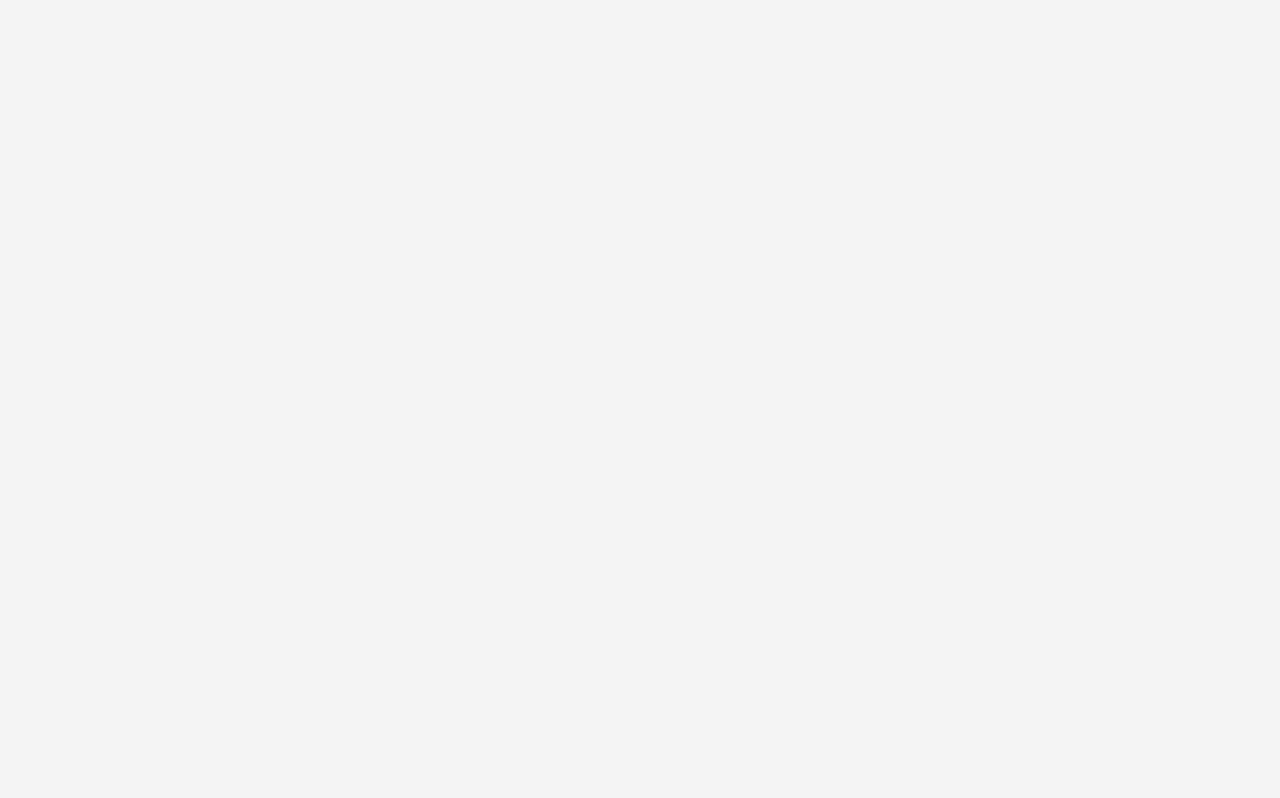
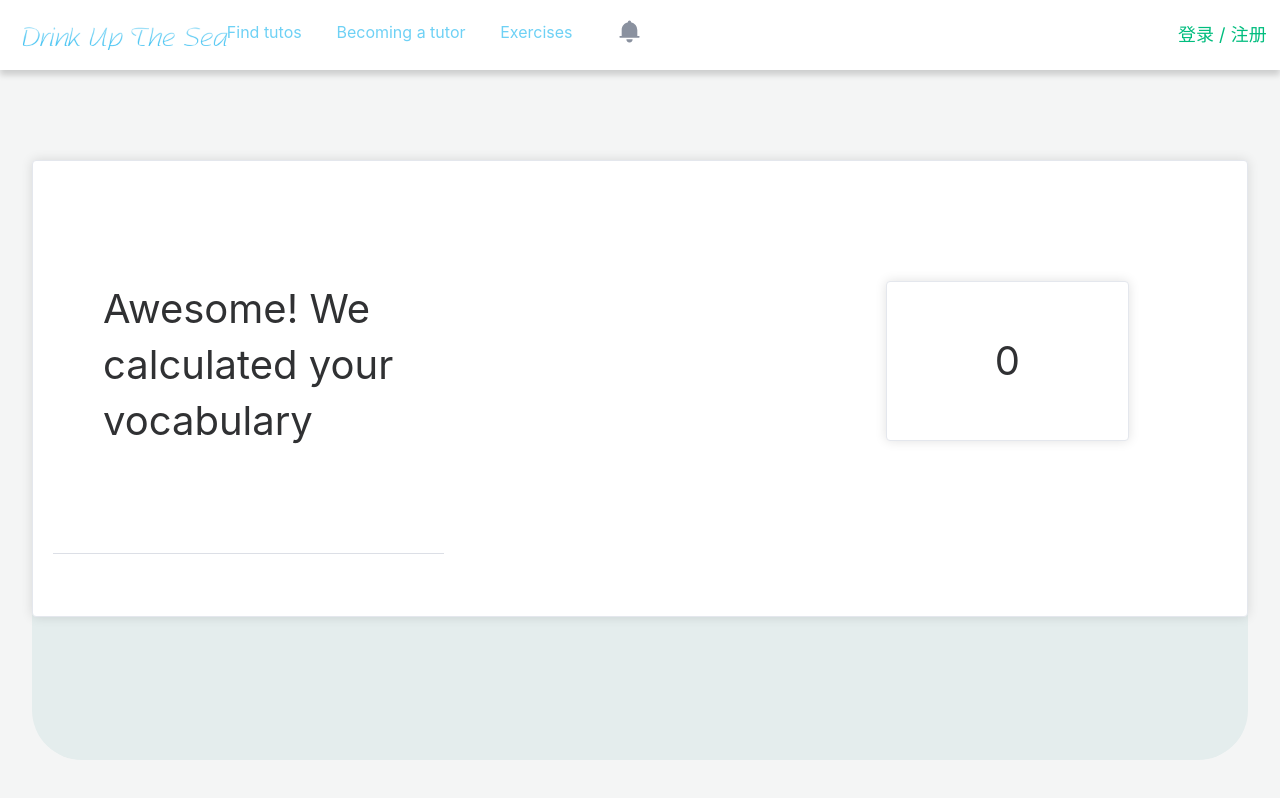
Before and after one commit to Bin-lin-rgb/course_design, a Vue app in the folder frontend/: page /resulthash in a window 1280 px wide. Before the commit this address had no page. Built offline with nearby package versions, Linux system fonts and the light colour scheme; no server answers.

Commit message:
frontend

```diff
--- a/frontend/components.d.ts
+++ b/frontend/components.d.ts
@@ -10,10 +10,12 @@ declare module '@vue/runtime-core' {
     ArticleItem: typeof import('./src/components/common/ArticleItem.vue')['default']
     ASpace: typeof import('@arco-design/web-vue')['Space']
     CommHeader: typeof import('./src/components/common/CommHeader.vue')['default']
+    ElAside: typeof import('element-plus/es')['ElAside']
     ElAvatar: typeof import('element-plus/es')['ElAvatar']
     ElButton: typeof import('element-plus/es')['ElButton']
     ElCard: typeof import('element-plus/es')['ElCard']
     ElCheckbox: typeof import('element-plus/es')['ElCheckbox']
+    ElCol: typeof import('element-plus/es')['ElCol']
     ElContainer: typeof import('element-plus/es')['ElContainer']
     ElDivider: typeof import('element-plus/es')['ElDivider']
     ElDropdown: typeof import('element-plus/es')['ElDropdown']
@@ -24,6 +26,8 @@ declare module '@vue/runtime-core' {
     ElHeader: typeof import('element-plus/es')['ElHeader']
     ElIcon: typeof import('element-plus/es')['ElIcon']
     ElInput: typeof import('element-plus/es')['ElInput']
+    ElMain: typeof import('element-plus/es')['ElMain']
+    ElRow: typeof import('element-plus/es')['ElRow']
     ErrPage: typeof import('./src/components/common/ErrPage.vue')['default']
     RouterLink: typeof import('vue-router')['RouterLink']
     RouterView: typeof import('vue-router')['RouterView']
--- a/frontend/src/router/index.ts
+++ b/frontend/src/router/index.ts
@@ -1,6 +1,7 @@
 import { createRouter, createWebHistory } from "vue-router";
 import Home from "@/views/Home/HomeIndex.vue";
 import Vocabulary2 from "@/views/Home/Vocabulary2.vue";
+import ResultHash from "@/views/Home/ResultHash.vue";
 // class meta {
 //   isAuth: boolean;
 //   title: string;
@@ -29,6 +30,16 @@ const router = createRouter({
       path: "/index2",
       name: "Home2",
       component: Vocabulary2,
+      props:true,
+      meta: {
+        isAuth: false,
+        title: "Blog",
+      },
+    },
+    {
+      path: "/resulthash",
+      name: "resulthash",
+      component: ResultHash,
       props:true,
       meta: {
         isAuth: false,
--- a/frontend/src/views/Home/HomeIndex.vue
+++ b/frontend/src/views/Home/HomeIndex.vue
@@ -104,7 +104,7 @@ const sendData = async () => {
 }
 
 .el-card {
-  margin-top: 100px;
+  margin-top: 50px;
 }
 
 .checkbox-row {
@@ -132,8 +132,8 @@ const sendData = async () => {
   background-size: cover;
   background-position: center;
   width: 8000px;
-  height: 600px;
-  margin-top: 60px;
+  //height: 600px;
+  //margin-top: 60px;
   border-radius: 50px;
 }
 
--- /dev/null
+++ b/frontend/src/views/Home/ResultHash.vue
@@ -0,0 +1,67 @@
+<template>
+    <router-view></router-view>
+    <CommHeader />
+    <div class="common-layout">
+        <el-card class="box-card">
+            <el-row>
+                <el-col :span="8">
+                    <el-form-item>
+                        <h1 class="Tips">Awesome! We calculated your vocabulary </h1>
+                        <el-divider />
+                    </el-form-item>
+
+                </el-col>
+                <el-col :span="8">
+                </el-col>
+                <el-col :span="6">
+                    <el-card class="number">
+                        <h1 class="result"> {{ parsedData }}</h1>
+                    </el-card>
+                </el-col>
+            </el-row>
+        </el-card>
+    </div>
+</template>
+
+<script lang="ts" setup>
+import { ref } from 'vue';
+import { useRoute } from 'vue-router';
+import CommHeader from "@/components/common/CommHeader.vue";
+
+const route = useRoute();
+const parsedData = ref(parseInt(route.query.data as string) || 0);
+
+</script>
+<style scoped lang="less">
+.common-layout {
+    background-color: rgb(228, 237, 237);
+    background-size: cover;
+    background-position: center;
+    width: 8000px;
+    height: 600px;
+    margin-top: 120px;
+    border-radius: 50px;
+}
+
+.Tips {
+    margin-top: 100px;
+    font-size: 40px;
+    margin-left: 50px;
+    margin-bottom: 80px;
+    line-height: 1.4;
+}
+
+.number {
+    margin-top: 100px;
+    margin-left: 50px;
+    margin-bottom: 80px;
+}
+
+.result {
+    flex: 1;
+    display: flex;
+    justify-content: center;
+    align-items: center;
+    font-size: 40px;
+}
+</style>
--- a/frontend/src/views/Home/Vocabulary2.vue
+++ b/frontend/src/views/Home/Vocabulary2.vue
@@ -51,7 +51,7 @@ const parsedResult = computed(() => {
 });
 
 const route = useRoute();
-
+const router = useRouter();
 const checkboxOptions = ref<CheckboxOption[]>([]);
 
 const initializeOptions = () => {
@@ -74,11 +74,6 @@ const checkboxRows = computed(() => {
   }
   return rows;
 });
-
-const updateValue = (item: CheckboxOption) => {
-  item.checked = !item.checked;
-};
-
 const sendData = async () => {
   const selectedOptions = checkboxOptions.value.map((item) => ({
     id: item.id,
@@ -92,8 +87,13 @@ const sendData = async () => {
     const response = await axios.post("/api/basic-api/word/getVocabulary", requestData, {
       headers: { Authorization: `${token}` }
     });
-
-    console.log(response.data.result);
+    router.push({
+      name: 'resulthash',
+      query: {
+        data: response.data.result.toString()
+      }
+    }
+    )
   } catch (error) {
     console.error(error);
   }
@@ -108,7 +108,7 @@ const sendData = async () => {
 }
 
 .el-card {
-  margin-top: 100px;
+  margin-top: 50px;
 }
 
 .checkbox-row {
@@ -138,8 +138,8 @@ const sendData = async () => {
   background-size: cover;
   background-position: center;
   width: 8000px;
-  height: 600px;
-  margin-top: 60px;
+  // height: 600px;
+  // margin-top: 60px;
   border-radius: 50px;
 }
 
```
